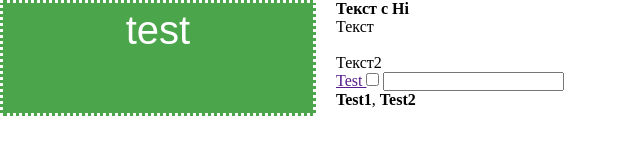
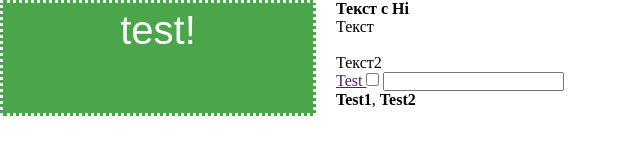
Before and after one commit to yakkks/git-tutorial, a plain HTML site: page index.html in a window 1280 px wide. Shown: the full height of the page, 0-640 px from the left. Drawn offline with Linux system fonts and the light colour scheme.

Commit message:
changed index.html

```diff
--- a/index.html
+++ b/index.html
@@ -7,7 +7,7 @@
 </head>
 
 <body>
-	<article> test </article>
+	<article> test! </article>
 	<ul></ul>
 
 
```
